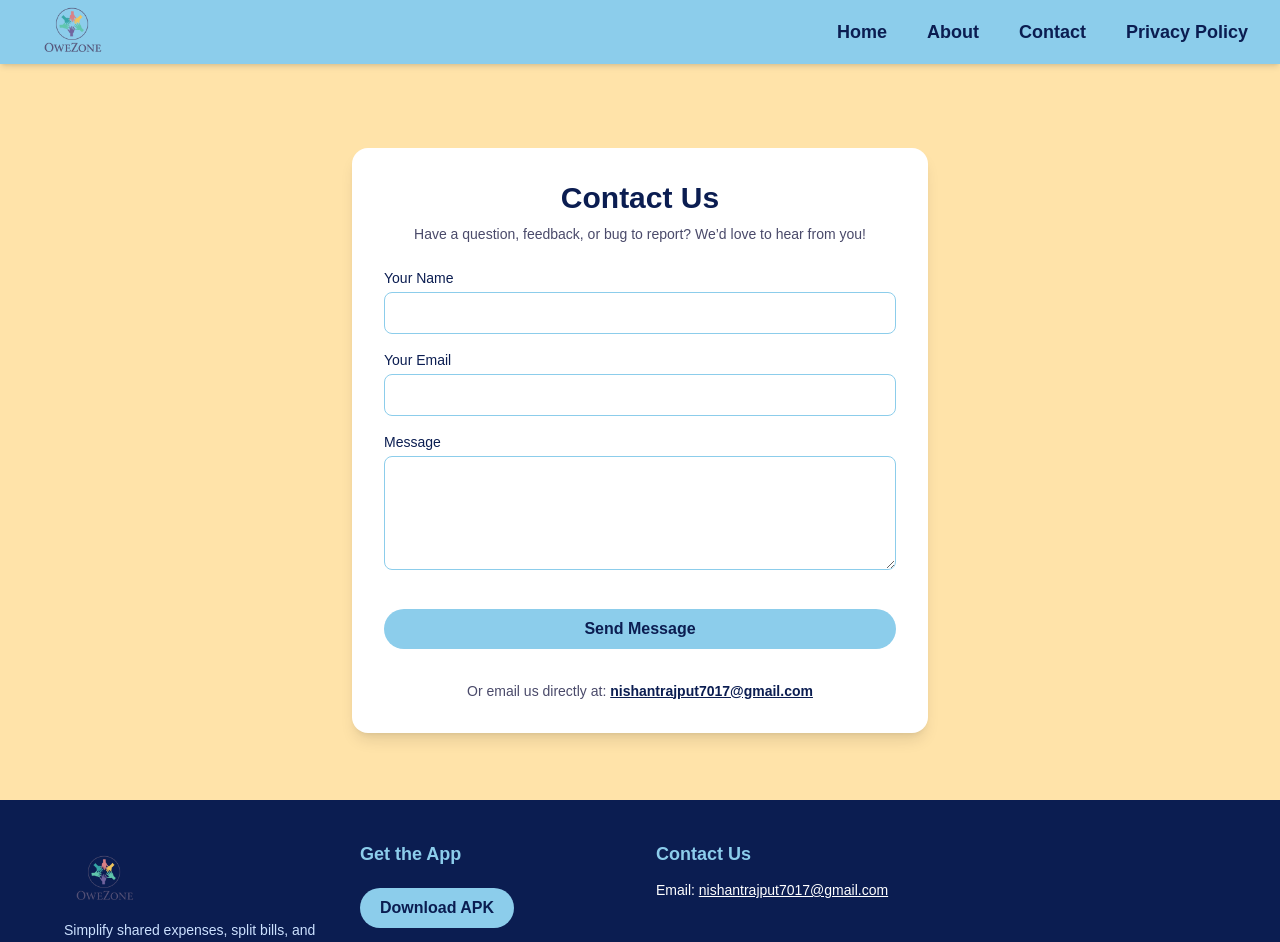
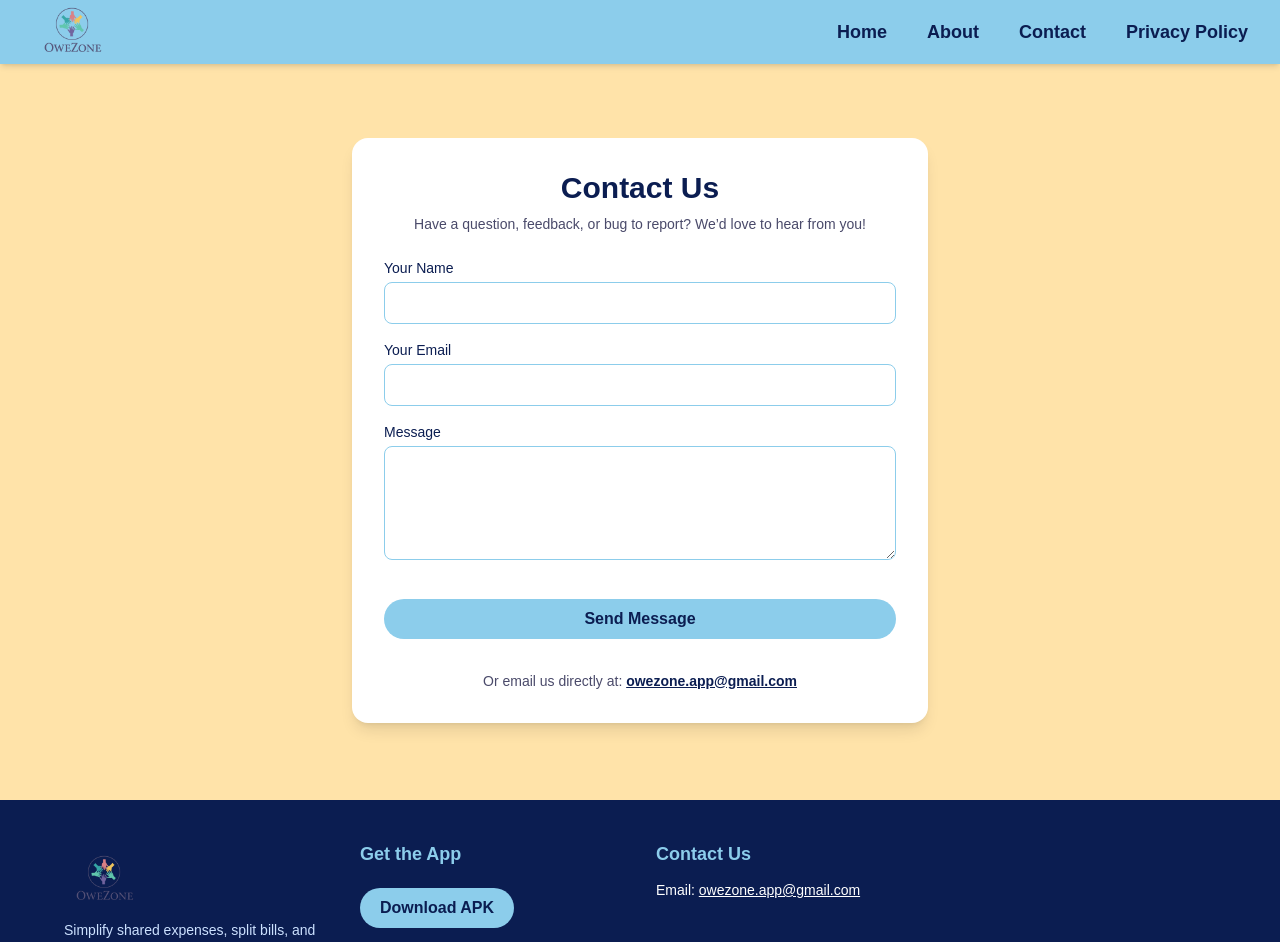
Before and after one commit to rajputnishant29/owezone, a Next.js app: page /contact in a window 1280 px wide. Shown: the top 942 px of the page. Built offline with nearby package versions, Linux system fonts and the light colour scheme.

Commit message:
Updated APK

```diff
--- a/src/app/components/Footer.tsx
+++ b/src/app/components/Footer.tsx
@@ -26,7 +26,7 @@ const Footer = () => {
         <div>
           <h3 className="text-lg font-semibold mb-3 text-[#8CCDEB]">Contact Us</h3>
           <p className="text-sm">
-            Email: <a href="mailto:owe.zone.app@gmail.com" className="underline">nishantrajput7017@gmail.com</a>
+            Email: <a href="mailto:owezone.app@gmail.com" className="underline">owezone.app@gmail.com</a>
           </p>
         </div>
       </div>
--- a/src/app/contact/page.tsx
+++ b/src/app/contact/page.tsx
@@ -9,7 +9,7 @@ const Contact = () => {
       </Head>
 
       <main className="min-h-screen bg-[#FFE3A9] flex items-center justify-center pt-20 px-4">
-        <section className="bg-white shadow-lg rounded-2xl p-8 w-full max-w-xl text-[#0B1D51]">
+        <section className="bg-white shadow-lg rounded-2xl p-8 w-full max-w-xl text-[#0B1D51] mb-5">
           <h1 className="text-3xl font-bold mb-2 text-center">Contact Us</h1>
           <p className="text-sm text-center text-[#4A4A6A] mb-6">
             Have a question, feedback, or bug to report? We’d love to hear from you!
@@ -70,10 +70,10 @@ const Contact = () => {
           <div className="mt-8 text-center text-sm text-[#4A4A6A]">
             Or email us directly at:{' '}
             <a
-              href="mailto:contact@owezone.app"
+              href="mailto:owezone.app@gmail.com"
               className="text-[#0B1D51] font-semibold underline hover:text-[#8CCDEB]"
             >
-              nishantrajput7017@gmail.com
+              owezone.app@gmail.com
             </a>
           </div>
         </section>
--- a/src/app/layout.tsx
+++ b/src/app/layout.tsx
@@ -26,7 +26,7 @@ export default function RootLayout({
 }>) {
   return (
     <html lang="en">
-      <head>        <link rel="icon" href="/favicon.ico" /></head>
+      <head><link rel="icon" href="/favicon.ico" /></head>
       <body
         className={`${geistSans.variable} ${geistMono.variable} antialiased`}
       >
```
Also changed, not shown: 2 other files (tests, documents, lock files or other folders).
